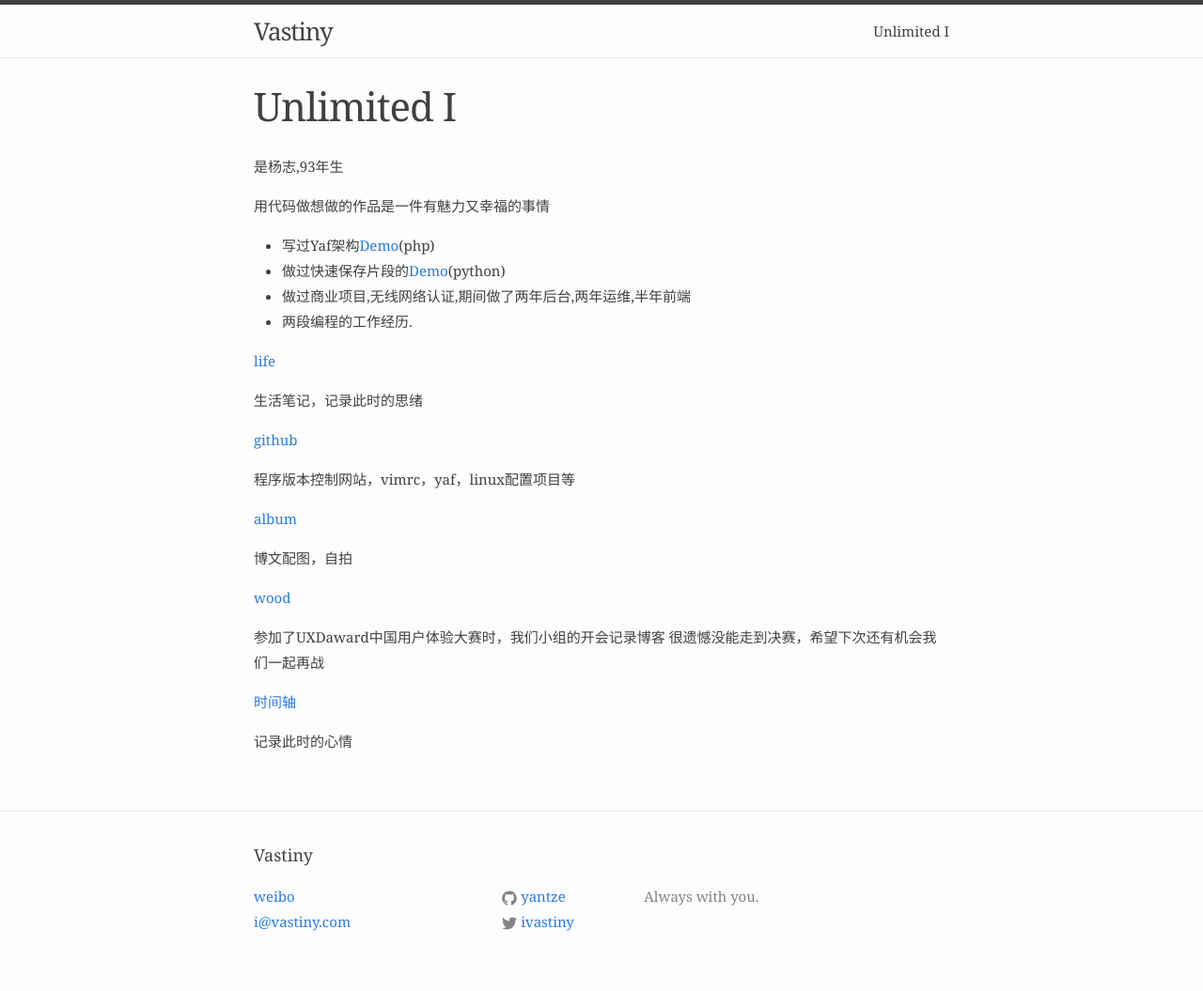
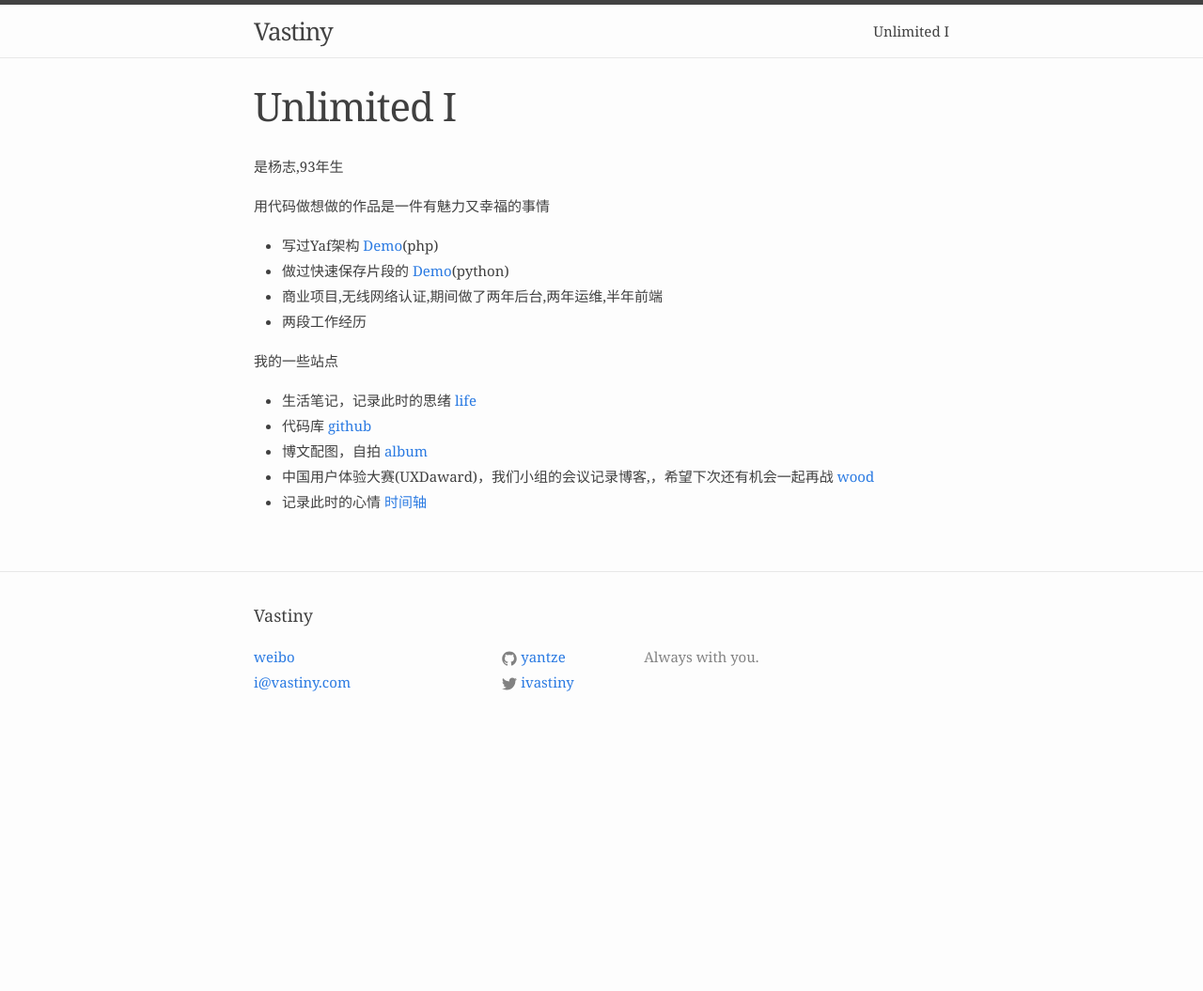
Before and after one commit to yantze/yantze.github.com, a Jekyll site: the page built from about.md, in a window 1280 px wide. Shown: the whole page at 94% size. Built offline with Jekyll 4.4.1, drawn with Linux system fonts in a browser that asks for light colours; after the commit the page ends 900 px from its top, so only the background shows below that.

Commit message:
update about format

```diff
--- a/about.md
+++ b/about.md
@@ -8,32 +8,20 @@ date: 2014-06-08 11:32:00
 
 用代码做想做的作品是一件有魅力又幸福的事情
 
-- 写过Yaf架构[Demo](http://cartbyyaf.sinaapp.com/)(php)
-- 做过快速保存片段的[Demo](https://paste.sinaapp.com/)(python)
-- 做过商业项目,无线网络认证,期间做了两年后台,两年运维,半年前端
-- 两段编程的工作经历.
+- 写过Yaf架构 [Demo](http://cartbyyaf.sinaapp.com/)(php)
+- 做过快速保存片段的 [Demo](https://paste.sinaapp.com/)(python)
+- 商业项目,无线网络认证,期间做了两年后台,两年运维,半年前端
+- 两段工作经历
 
 
-[life](http://life.vastiny.com)
+我的一些站点
 
-生活笔记，记录此时的思绪
-
-[github](https://github.com/yantze)
-
-程序版本控制网站，vimrc，yaf，linux配置项目等
-
-[album](http://life.vastiny.com/album)
-
-博文配图，自拍
-
+- 生活笔记，记录此时的思绪 [life](http://life.vastiny.com)
+- 代码库 [github](https://github.com/yantze)
+- 博文配图，自拍 [album](http://life.vastiny.com/album)
+- 中国用户体验大赛(UXDaward)，我们小组的会议记录博客,，希望下次还有机会一起再战
 [wood](http://wood.vastiny.com)
-
-参加了UXDaward中国用户体验大赛时，我们小组的开会记录博客
-很遗憾没能走到决赛，希望下次还有机会我们一起再战
-
-[时间轴](http://i.vastiny.com)
-
-记录此时的心情
+- 记录此时的心情 [时间轴](http://i.vastiny.com)
 
 <!-- xiami player area-->
 <p id="xiami"></p><script src="http://xiamip.sinaapp.com/player.js?song=2070572" ></script><!-- end -->
```
